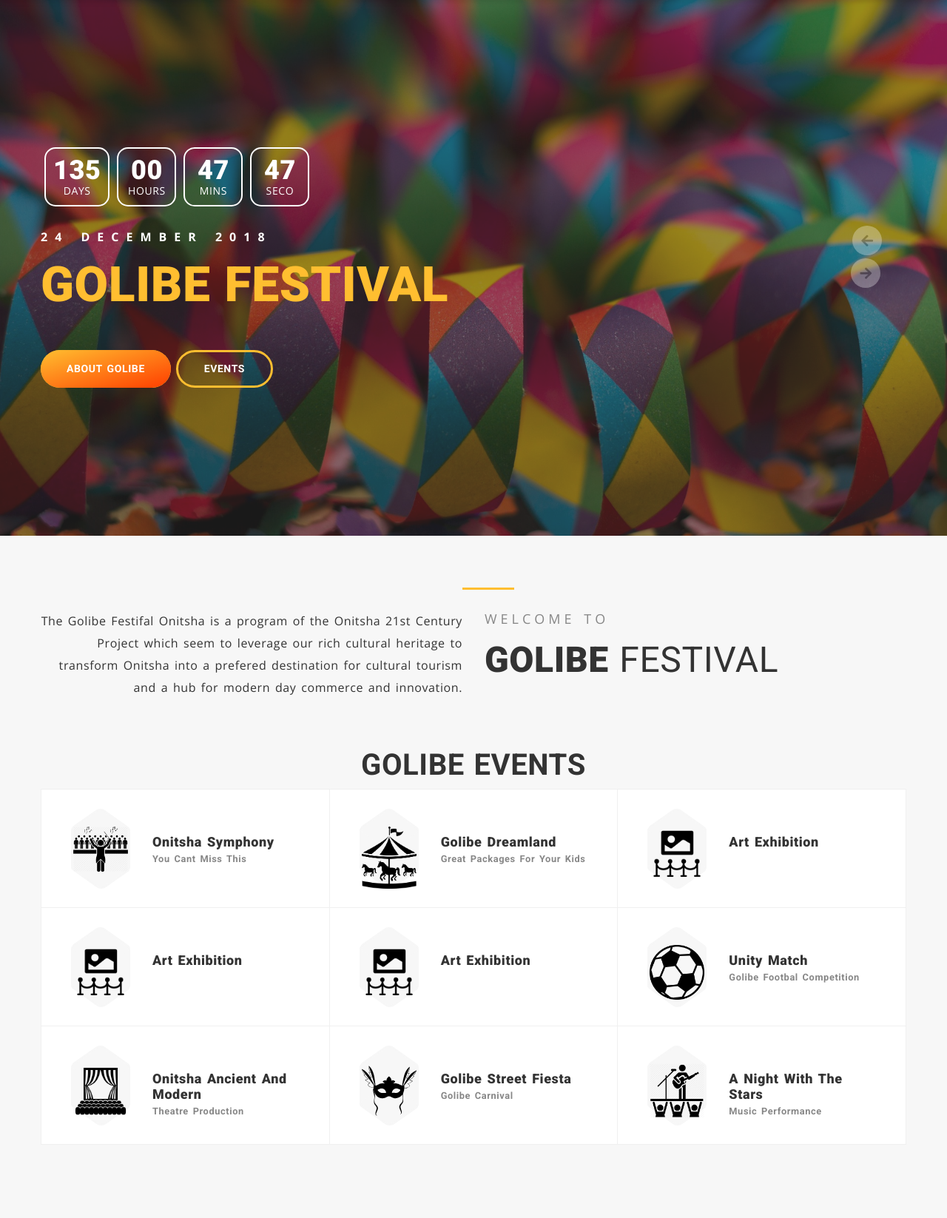
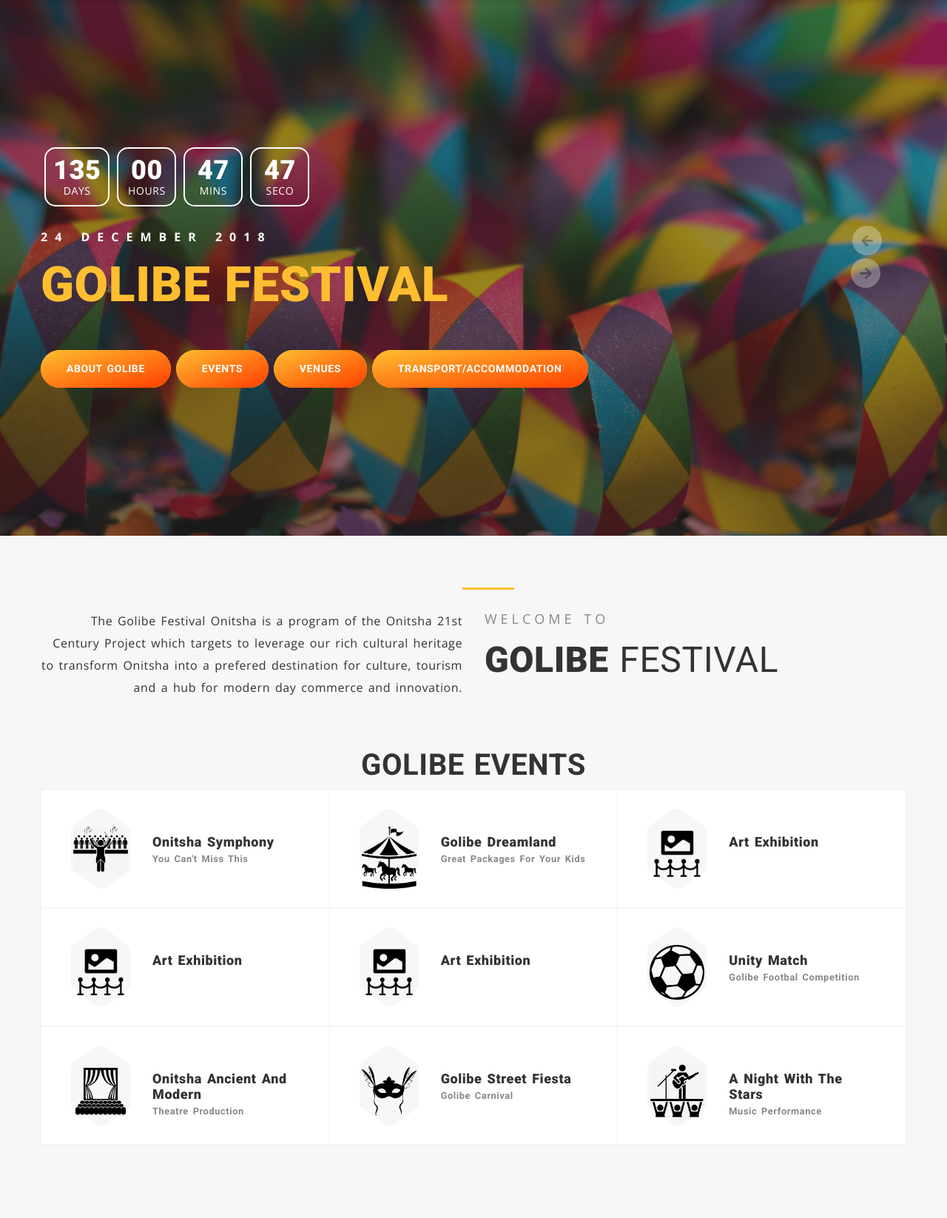
Before and after one commit to koredeadebayo/golibe, a PHP site: page / in a window 1280 px wide. Shown: the part 121-1767 px from the top of the page at 74% size. Run offline with PHP 8.4, Linux system fonts and the light colour scheme.

Commit message:
Typo fix

```diff
--- a/index.php
+++ b/index.php
@@ -54,7 +54,6 @@
 												<li class="menu-item-has-children">
 													<a href="#!">events</a>
 												</li>
-
 												<li>
 													<a href="#">gallery</a>
 												</li>
@@ -79,7 +78,7 @@
 									<!-- menu-item-list - end -->
 									<div>
 
-									</div?
+									</div>
 								</div>
 							</div>
 						</div>
@@ -423,7 +422,9 @@
 									<span class="date">24 december 2018</span>
 									<strong class="bold-text">GOLIBE FESTIVAL</strong>
 									<a href="#!" class="custom-btn">About Golibe</a>
-									<a href="#!" class="details-btn">events</a>
+									<a href="#!" class="custom-btn">events</a>
+									<a href="#!" class="custom-btn">venues</a>
+									<a href="#!" class="custom-btn">Transport/Accommodation</a>
 								</div>
 							</div>
 							<!-- slider-content - end -->
@@ -447,7 +448,8 @@
 												<span class="date">24 december 2018</span>
 												<strong class="bold-text">GOLIBE FESTIVAL</strong>
 												<a href="#!" class="custom-btn">About us</a>
-												<a href="#!" class="details-btn">Venues</a>
+												<a href="#!" class="custom-btn">Venues</a>
+												<a href="#!" class="custom-btn">Transport/Accommodation</a>
 											</div>
 										</div>
 										<!-- slider-content - end -->
@@ -487,7 +489,7 @@
 						<div class="col-lg-6 col-md-12 col-sm-12">
 							<div class="section-pragraph text-right">
 								<p>
-									The Golibe Festifal Onitsha is a program of the Onitsha 21st Century Project which seem to leverage our rich cultural heritage to transform Onitsha into a prefered destination for cultural tourism and a hub for modern day commerce and innovation.
+									The Golibe Festival Onitsha is a program of the Onitsha 21st Century Project which targets to leverage our rich cultural heritage to transform Onitsha into a prefered destination for culture, tourism and a hub for modern day commerce and innovation.
 								</p>
 							</div>
 						</div>
@@ -516,7 +518,7 @@
 									<img src="assets/images/icons/choral.png">
 								</span>
 								<strong class="title-text">Onitsha Symphony</strong>
-								<small class="sub-title">you cant miss this</small>
+								<small class="sub-title">you can't miss this</small>
 							</a>
 						</li>
 
```
